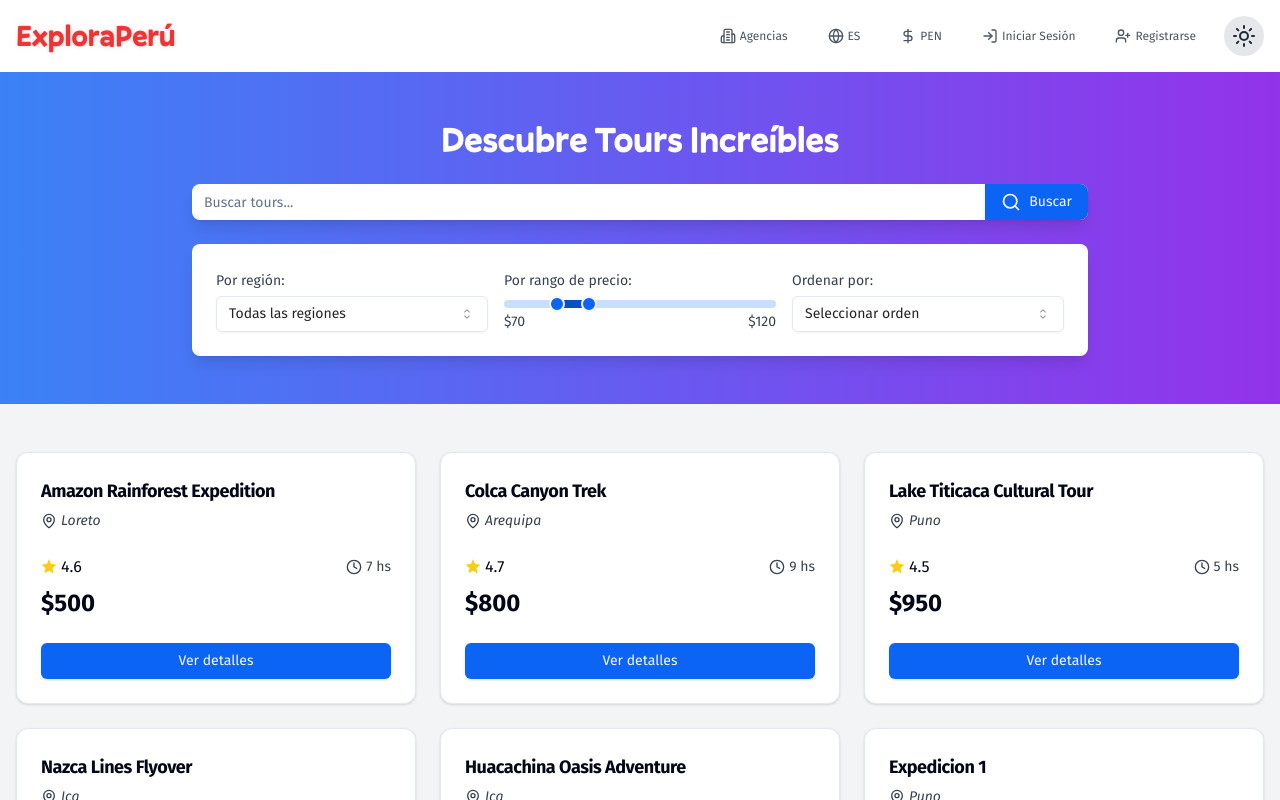
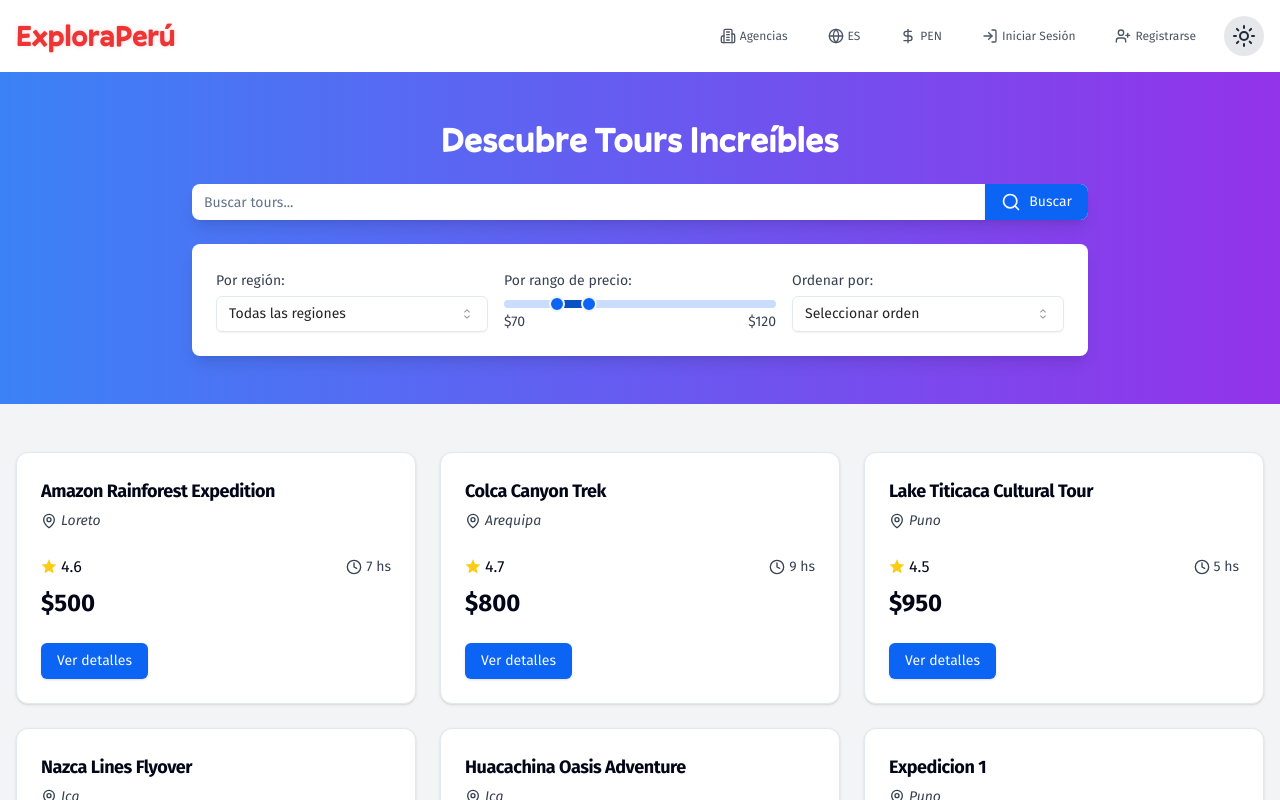
Before and after one commit to heblopez/front-explora-peru, a React (Vite) app: page /search-tours in a window 1280 px wide. Shown: the top 800 px of the page. Built offline with nearby package versions, Linux system fonts and the light colour scheme; data requests are answered from the project's data file.

Commit message:
feat: :sparkles:  feat: add link to tour details in SearchTours component

```diff
--- a/src/pages/SearchTours.tsx
+++ b/src/pages/SearchTours.tsx
@@ -20,6 +20,7 @@ import { Tour } from '@/types/Tour'
 import { StarFilledIcon } from '@radix-ui/react-icons'
 import { LucideClock, MapPin, Search } from 'lucide-react'
 import { FormEvent, useEffect, useState } from 'react'
+import { Link } from 'react-router-dom'
 
 export default function SearchTours() {
   const [searchTerm, setSearchTerm] = useState('')
@@ -125,7 +126,7 @@ export default function SearchTours() {
       <section className='py-12 bg-gray-100 dark:bg-dark-primary-foreground'>
         <div className='container mx-auto px-4'>
           <div className='grid grid-cols-1 md:grid-cols-2 lg:grid-cols-3 gap-6'>
-            {tours.map((tour: any) => (
+            {tours.map((tour: Tour) => (
               <Card
                 key={tour.id}
                 className='flex flex-col dark:bg-dark-secondary'
@@ -153,9 +154,11 @@ export default function SearchTours() {
                   <p className='text-2xl font-bold'>${tour.price}</p>
                 </CardContent>
                 <CardFooter>
-                  <Button className='w-full bg-primary hover:bg-primary-light dark:bg-primary-darker dark:hover:bg-primary-dark dark:text-inherit'>
-                    Ver detalles
-                  </Button>
+                  <Link to={`/tours/${tour.id}`}>
+                    <Button className='w-full bg-primary hover:bg-primary-light dark:bg-primary-darker dark:hover:bg-primary-dark dark:text-inherit'>
+                      Ver detalles
+                    </Button>
+                  </Link>
                 </CardFooter>
               </Card>
             ))}
```
